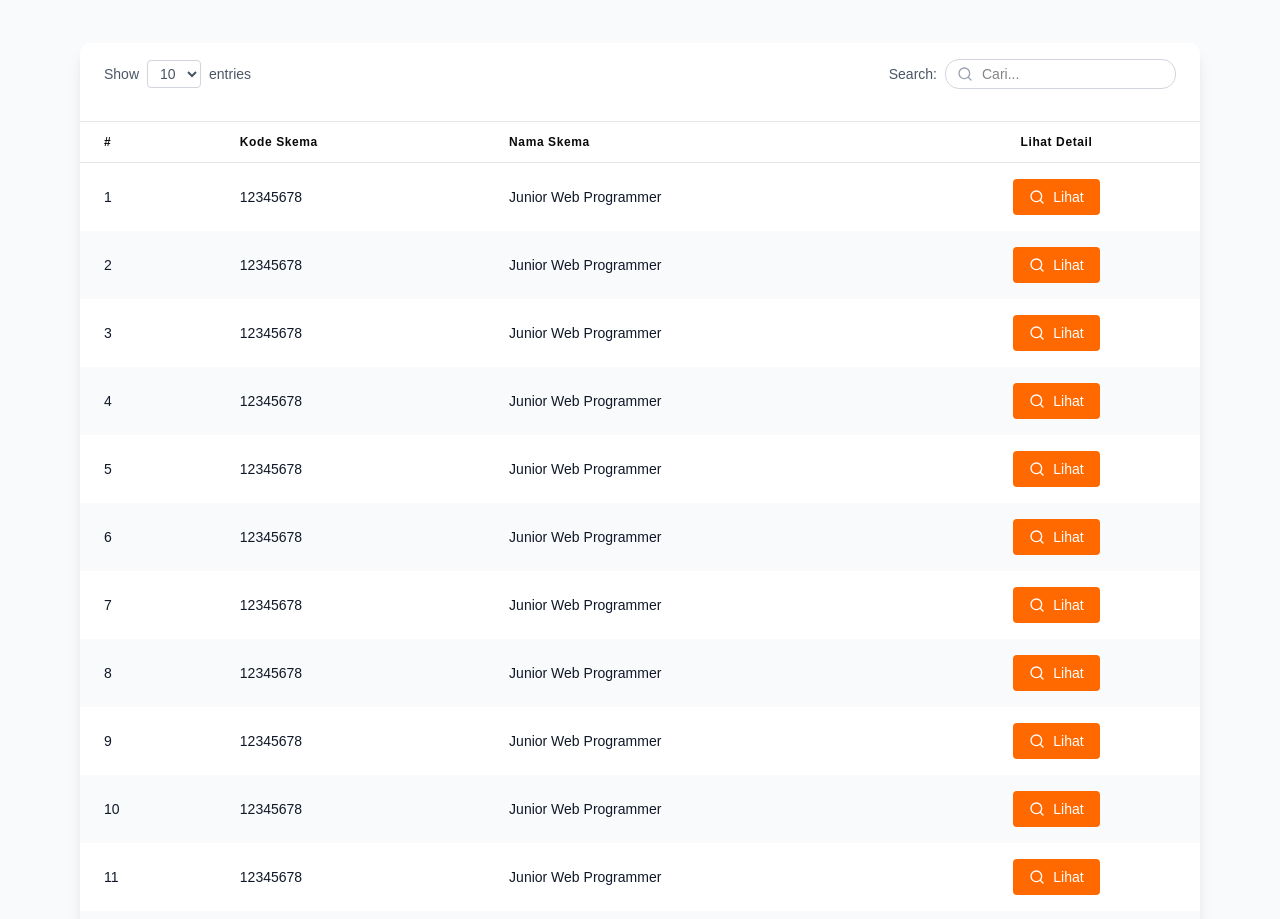
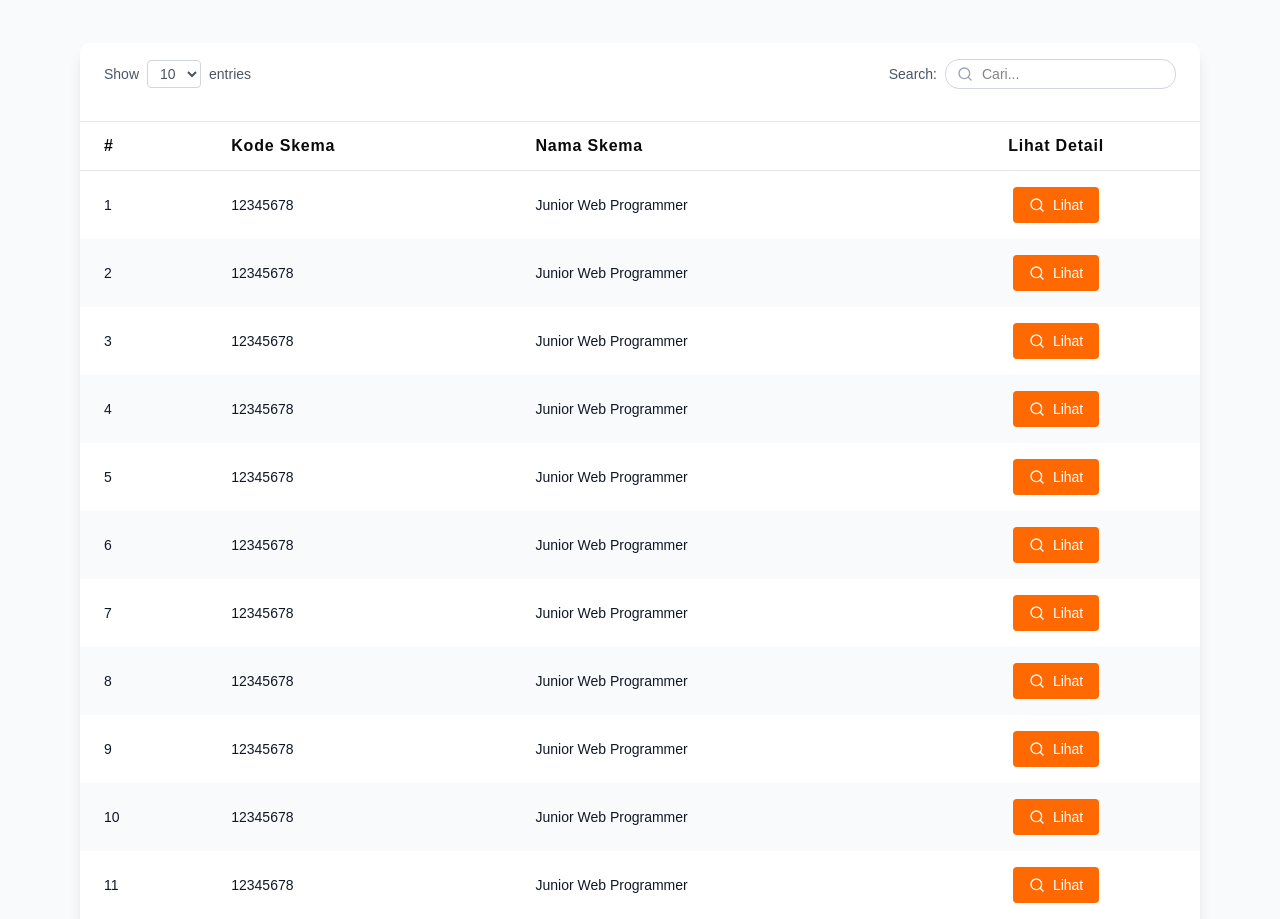
Before and after one commit to Vlysianna/TwoDev, a React (Vite) app: page /skema in a window 1280 px wide. Shown: the part 820-1739 px from the top of the page. Built offline with nearby package versions, Linux system fonts and the light colour scheme; a web font is replaced by a local one.

Commit message:
ubah text th jd medium

```diff
--- a/src/pages/LandingPage/Skema.tsx
+++ b/src/pages/LandingPage/Skema.tsx
@@ -84,16 +84,16 @@ function Skema() {
                   <table className="w-full">
                     <thead>
                       <tr>
-                        <th className="px-6 py-3 text-left text-xs font-bold text-black-500 tracking-wider border-b">
+                        <th className="px-6 py-3 text-left text-medium font-bold text-black-500 tracking-wider border-b">
                           #
                         </th>
-                        <th className="px-6 py-3 text-left text-xs font-bold text-black-500 tracking-wider border-b">
+                        <th className="px-6 py-3 text-left text-medium font-bold text-black-500 tracking-wider border-b">
                           Kode Skema
                         </th>
-                        <th className="px-6 py-3 text-left text-xs font-bold text-black-500 tracking-wider border-b">
+                        <th className="px-6 py-3 text-left text-medium font-bold text-black-500 tracking-wider border-b">
                           Nama Skema
                         </th>
-                        <th className="px-6 py-3 text-center text-xs font-bold text-black-500 tracking-wider border-b">
+                        <th className="px-6 py-3 text-center text-medium font-bold text-black-500 tracking-wider border-b">
                           Lihat Detail
                         </th>
                       </tr>
```
